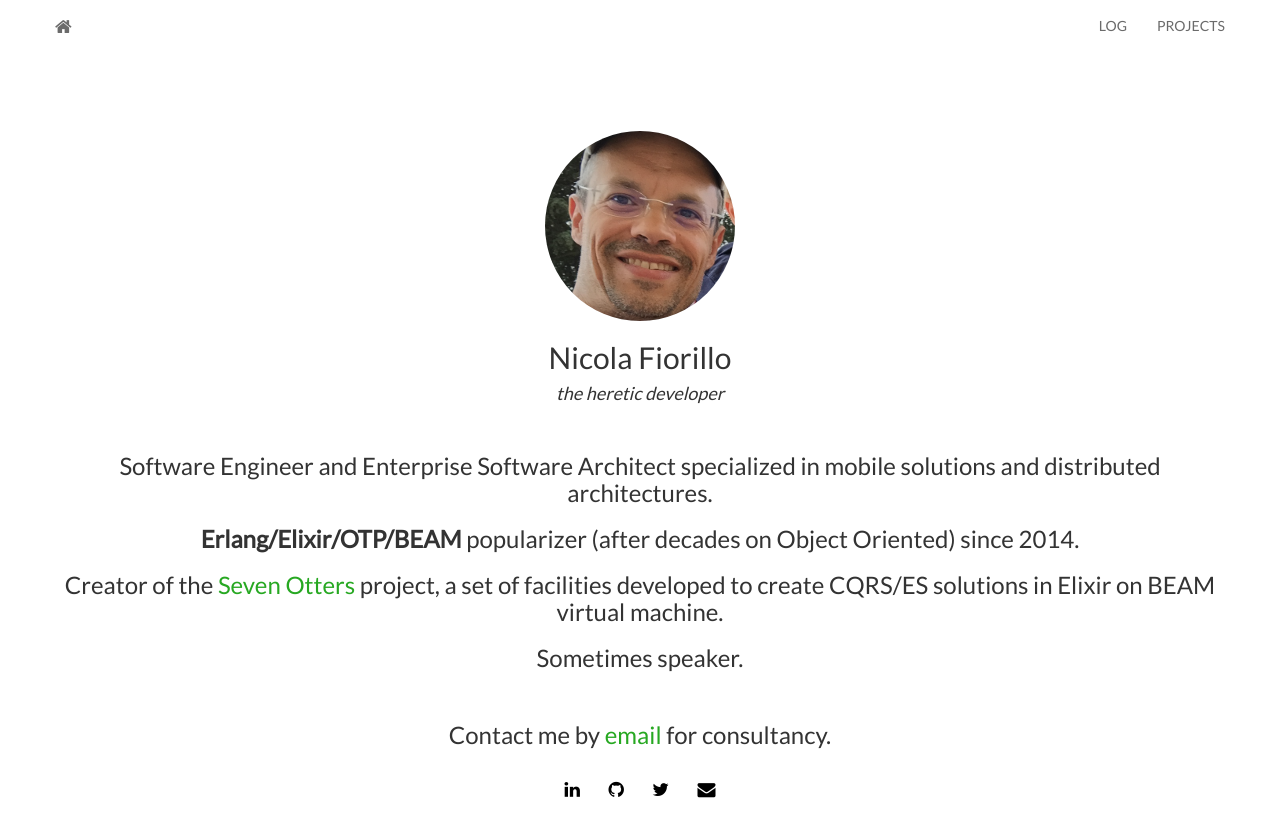
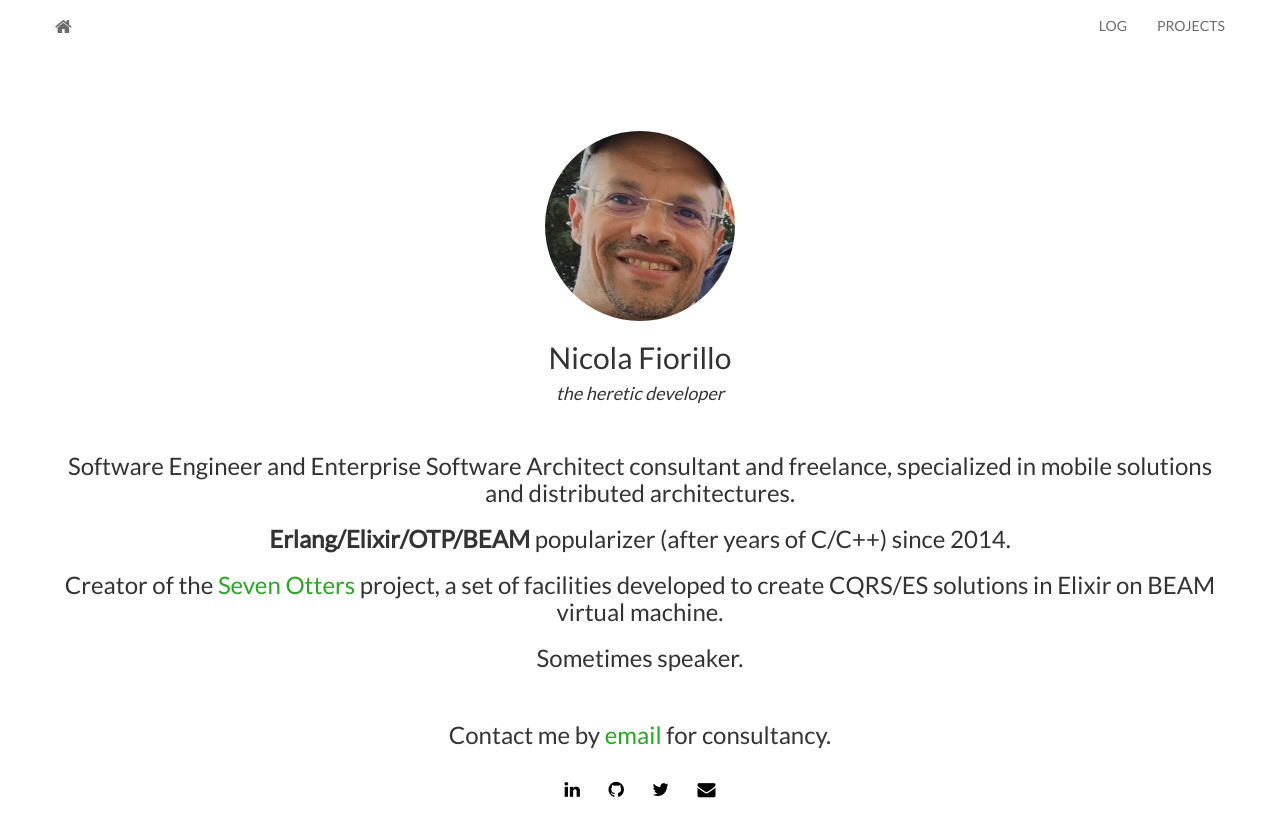
Before and after one commit to nicolafiorillo/nicolafiorillo.github.io, a Jekyll site: the page built from index.html, in a window 1280 px wide. Shown: the top 837 px of the page. Built offline with Jekyll 4.4.1, drawn with Linux system fonts in a browser that asks for light colours; nearby versions of some CDN libraries; the list of posts is cut into pages by our own code.

```diff
--- a/_includes/projects.html
+++ b/_includes/projects.html
@@ -30,20 +30,20 @@
 			</h5>
 
 			<h5>
-				<i class="fa fa-globe"></i>&nbsp;&nbsp;<strong><a href="http://morbiquiz.ch" target="_blank">MorbiQuiz</a></strong>
+				<i class="fa fa-globe"></i>&nbsp;&nbsp;<strong>MorbiQuiz</strong>
 				- Mobile app for gaming and learning about the vaccination measles (backend, web dashboard
 			and app). Project developed in collaboration with <a href="http://www.usi.ch/" target="_blank">USI (Università della Svizzera Italiana)</a>.<br/>
 					Role: solution architect, iOS developer, backend and dashboard developer.
 			</h5>
 
 			<h5>
-				<i class="fa fa-globe"></i>&nbsp;&nbsp;<strong><a href="https://www.appeventme.com" target="_blank">EventMe</a></strong>
+				<i class="fa fa-globe"></i>&nbsp;&nbsp;<strong>EventMe</strong>
 				- Switzerland events aggregator.<br/>
 					Role: solution architect and app developer.
 			</h5>
 
 			<h5>
-				<i class="fa fa-globe"></i>&nbsp;&nbsp;<strong><a href="http://whitepeaksmobile.ch/surveyraiser" target="_blank">Surveyraiser</a></strong>
+				<i class="fa fa-globe"></i>&nbsp;&nbsp;<strong>Surveyraiser</strong>
 				- Software-As-A-Service for mobile customer care (backend, web dashboard and app).<br/>
 					Role: co-creator, solution architect, dashboard and backend developer, app developer.
 			</h5>
--- a/index.html
+++ b/index.html
@@ -11,8 +11,8 @@ layout: home
  		<h2>{{ site.author }}</h2>
  		<h4><i>the heretic developer</i></h4>
 		<br/>
- 		<h3>Software Engineer and Enterprise Software Architect specialized in mobile solutions and distributed architectures.</h3>
-  	<h3><b>Erlang/Elixir/OTP/BEAM</b> popularizer (after decades on Object Oriented) since 2014.</h3>
+ 		<h3>Software Engineer and Enterprise Software Architect consultant and freelance, specialized in mobile solutions and distributed architectures.</h3>
+  	<h3><b>Erlang/Elixir/OTP/BEAM</b> popularizer (after years of C/C++) since 2014.</h3>
 		<h3>Creator of the <a href="https://www.sevenotters.org/">Seven Otters</a> project, a set of facilities developed to create CQRS/ES solutions in Elixir on BEAM virtual machine.</h3>
   	<h3>Sometimes speaker.</h3>
 		<br/>
```
Also changed, not shown: _posts/2018-11-02-ln_notes.md (+1 -1 lines), _posts/2019-03-29-fp_books.md (added, +19 -0 lines).
